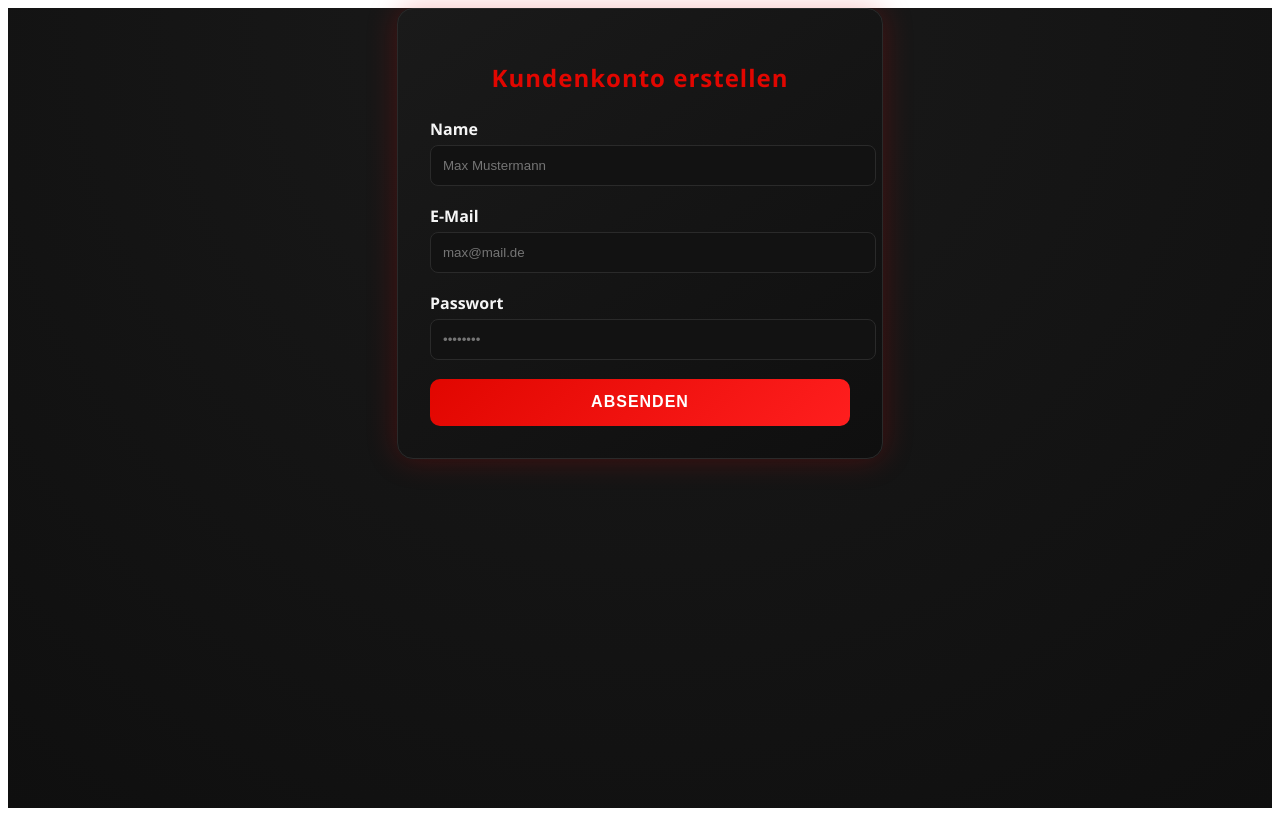
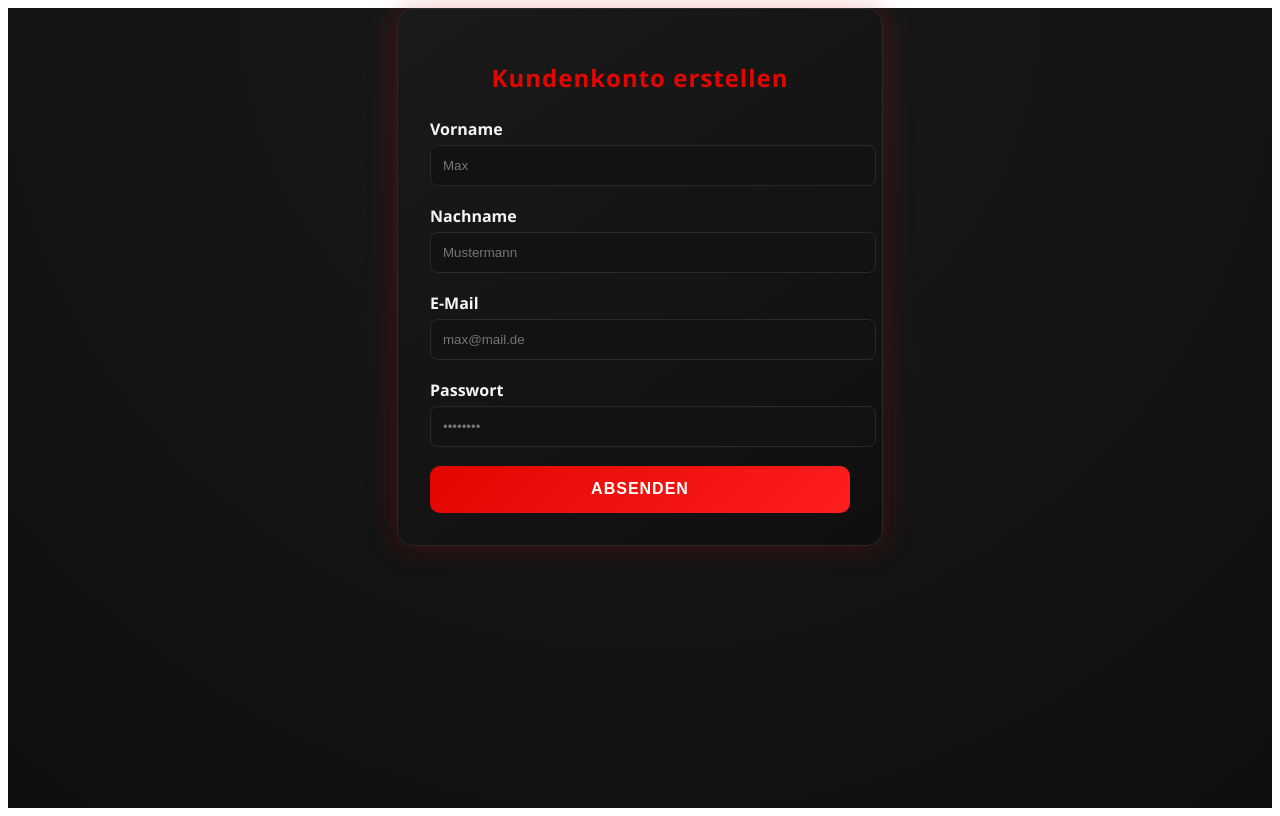
Before and after one commit to alperadem15/FrontendWebTech, a Vue app: page /register/kunde in a window 1280 px wide. Built offline with nearby package versions, Linux system fonts and the light colour scheme; the HTML template or start-up script is replaced by a standard one.

Commit message:
Frontend Kontoerstellungformular zum Backend angepasst

```diff
--- a/src/components/DynamicForm.vue
+++ b/src/components/DynamicForm.vue
@@ -1,13 +1,10 @@
+<!-- src/components/DynamicForm.vue -->
 <template>
   <div class="dynamic-form">
     <h2>{{ title }}</h2>
 
     <form @submit.prevent="handleSubmit">
-      <div
-        class="form-field"
-        v-for="(field, index) in fields"
-        :key="index"
-      >
+      <div class="form-field" v-for="field in fields" :key="field.name">
         <label :for="field.name">{{ field.label }}</label>
         <input
           :id="field.name"
@@ -23,81 +20,82 @@
       </button>
     </form>
 
-    <p v-if="success" class="success-message">
-      ✅ Registrierung erfolgreich!
-    </p>
-
-    <p v-if="error" class="error-message">
-      ❌ {{ error }}
-    </p>
+    <p v-if="success" class="success-message">✅ Registrierung erfolgreich!</p>
+    <p v-if="error" class="error-message">❌ {{ error }}</p>
   </div>
 </template>
 
 <script setup>
-import { ref } from 'vue'
+import { ref, watch } from 'vue'
 
 /**
  * PROPS
  * title: Überschrift
- * submitUrl: Backend Endpoint (z.B. /auth/register/kunde)
+ * submitUrl: Backend Endpoint
+ * role: 'kunde' | 'vermieter'  -> bestimmt Felder + Payload Keys
  */
 const props = defineProps({
-  title: {
-    type: String,
-    required: true
-  },
-  submitUrl: {
-    type: String,
-    required: true
-  }
+  title: { type: String, required: true },
+  submitUrl: { type: String, required: true },
+  role: { type: String, required: true } // 'kunde' | 'vermieter'
 })
-
-/**
- * FORMULARFELDER
- * → für Kunde & Vermieter gleich
- */
-const fields = ref([
-  { name: 'name', label: 'Name', type: 'text', placeholder: 'Max Mustermann', value: '' },
-  { name: 'email', label: 'E-Mail', type: 'email', placeholder: 'max@mail.de', value: '' },
-  { name: 'password', label: 'Passwort', type: 'password', placeholder: '••••••••', value: '' }
-])
 
 const loading = ref(false)
 const success = ref(false)
 const error = ref('')
 
-/**
- * SUBMIT
- */
+const fields = ref([])
+
+function buildFields(role) {
+  if (role === 'kunde') {
+    fields.value = [
+      { name: 'vorname', label: 'Vorname', type: 'text', placeholder: 'Max', value: '' },
+      { name: 'nachname', label: 'Nachname', type: 'text', placeholder: 'Mustermann', value: '' },
+      { name: 'email', label: 'E-Mail', type: 'email', placeholder: 'max@mail.de', value: '' },
+      { name: 'password', label: 'Passwort', type: 'password', placeholder: '••••••••', value: '' }
+    ]
+  } else {
+    fields.value = [
+      { name: 'firmenname', label: 'Firmenname', type: 'text', placeholder: 'Stern Rentals GmbH', value: '' },
+      { name: 'email', label: 'E-Mail', type: 'email', placeholder: 'vermieter@mail.de', value: '' },
+      { name: 'password', label: 'Passwort', type: 'password', placeholder: '••••••••', value: '' }
+    ]
+  }
+}
+
+// initial
+buildFields(props.role)
+
+// falls role mal wechselt
+watch(
+  () => props.role,
+  (newRole) => buildFields(newRole)
+)
+
 async function handleSubmit() {
   loading.value = true
   success.value = false
   error.value = ''
 
-  // Payload bauen
   const payload = {}
-  fields.value.forEach(field => {
-    payload[field.name] = field.value
+  fields.value.forEach((f) => {
+    payload[f.name] = f.value
   })
 
   try {
     const response = await fetch(props.submitUrl, {
       method: 'POST',
-      headers: {
-        'Content-Type': 'application/json'
-      },
+      headers: { 'Content-Type': 'application/json' },
       body: JSON.stringify(payload)
     })
 
     if (!response.ok) {
-      throw new Error('Registrierung fehlgeschlagen')
+      const txt = await response.text()
+      throw new Error(txt || `Registrierung fehlgeschlagen (HTTP ${response.status})`)
     }
 
     success.value = true
-
-    // Formular leeren
-    fields.value.forEach(f => (f.value = ''))
-
+    fields.value.forEach((f) => (f.value = ''))
   } catch (e) {
     error.value = e instanceof Error ? e.message : 'Unbekannter Fehler'
   } finally {
--- a/src/views/RegisterKundeView.vue
+++ b/src/views/RegisterKundeView.vue
@@ -1,6 +1,8 @@
+<!-- src/views/RegisterKundeView.vue -->
 <template>
   <DynamicForm
     title="Kundenkonto erstellen"
+    role="kunde"
     :submitUrl="'https://webtech-in4o.onrender.com/kunde/register'"
   />
 </template>
--- a/src/views/RegisterVermieterView.vue
+++ b/src/views/RegisterVermieterView.vue
@@ -1,6 +1,8 @@
+<!-- src/views/RegisterVermieterView.vue -->
 <template>
   <DynamicForm
     title="Autovermieter-Konto erstellen"
+    role="vermieter"
     :submitUrl="'https://webtech-in4o.onrender.com/vermieter/register'"
   />
 </template>
```
